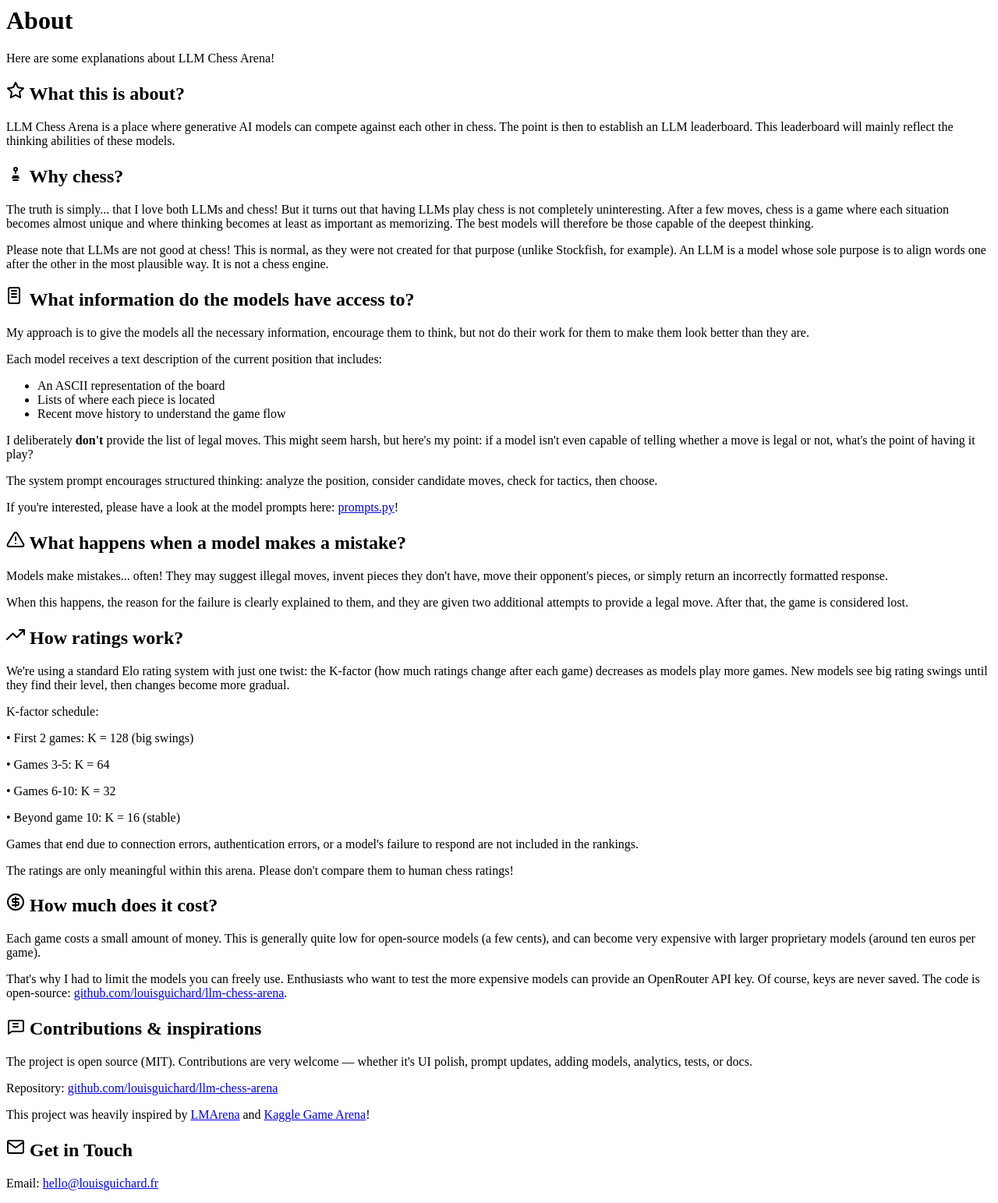
After one commit to louisguichard/llm-chess-arena, a Flask app: template templates/about.html in a window 1280 px wide. The commit adds this page. Shown: the whole page at 78% size. Run offline with Flask 3, Linux system fonts and the light colour scheme; the template is opened without the code that fills it, so the values that code supplies are empty.

Commit message:
feat: add an About page

```diff
--- a/app.py
+++ b/app.py
@@ -41,6 +41,7 @@ def add_static_cache_headers(response):
 @app.route("/")
 @app.route("/battle")
 @app.route("/leaderboard")
+@app.route("/about")
 def index():
     try:
         ratings.load_ratings()
--- /dev/null
+++ b/templates/about.html
@@ -0,0 +1,166 @@
+<div class="max-w-4xl mx-auto px-4 sm:px-6 lg:px-8 py-8">
+  <!-- Header -->
+  <div class="text-center mb-10 mt-6">
+    <h1 class="text-4xl font-bold text-gray-900 dark:text-white mb-4">About</h1>
+    <p class="text-lg text-gray-600 dark:text-gray-400 max-w-2xl mx-auto">
+      Here are some explanations about LLM Chess Arena!
+    </p>
+  </div>
+
+  <!-- Main Content -->
+  <div class="space-y-8">
+
+    <!-- Overview -->
+    <section class="bg-white dark:bg-zinc-900 rounded-xl border border-gray-200 dark:border-zinc-700 p-6 md:p-8">
+      <h2 class="text-2xl font-semibold text-gray-900 dark:text-white mb-4 flex items-center gap-2">
+        <svg class="w-6 h-6 text-green-600" xmlns="http://www.w3.org/2000/svg" width="24" height="24" viewBox="0 0 24 24" fill="none" stroke="currentColor" stroke-width="2" stroke-linecap="round" stroke-linejoin="round"><path d="M12 2l3.09 6.26L22 9.27l-5 4.87 1.18 6.88L12 17.77l-6.18 3.25L7 14.14 2 9.27l6.91-1.01L12 2z"></path></svg>
+        What this is about?
+      </h2>
+      <div class="text-gray-700 dark:text-gray-300 space-y-4">
+        <p>
+          LLM Chess Arena is a place where generative AI models can compete against each other in chess. The point is then to establish an LLM leaderboard. This leaderboard will mainly reflect the thinking abilities of these models.
+        </p>
+      </div>
+    </section>
+
+    <!-- Why chess? -->
+    <section class="bg-white dark:bg-zinc-900 rounded-xl border border-gray-200 dark:border-zinc-700 p-6 md:p-8">
+      <h2 class="text-2xl font-semibold text-gray-900 dark:text-white mb-4 flex items-center gap-2">
+        <svg class="w-6 h-6 text-green-600" xmlns="http://www.w3.org/2000/svg" width="24" height="24" viewBox="0 0 24 24" fill="none" stroke="currentColor" stroke-width="2" stroke-linecap="round" stroke-linejoin="round"><circle cx="12" cy="7" r="2"></circle><path d="M12 9v3"></path><path d="M9 16h6"></path><path d="M8 18h8"></path><path d="M9 21h6"></path></svg>
+        Why chess?
+      </h2>
+      <div class="text-gray-700 dark:text-gray-300 space-y-4">
+        <p>
+          The truth is simply... that I love both LLMs and chess! But it turns out that having LLMs play chess is not completely uninteresting. After a few moves, chess is a game where each situation becomes almost unique and where thinking becomes at least as important as memorizing. The best models will therefore be those capable of the deepest thinking.
+        </p>
+        <p>
+          Please note that LLMs are not good at chess! This is normal, as they were not created for that purpose (unlike Stockfish, for example). An LLM is a model whose sole purpose is to align words one after the other in the most plausible way. It is not a chess engine.
+        </p>
+      </div>
+    </section>
+
+    <!-- What I Send -->
+    <section class="bg-white dark:bg-zinc-900 rounded-xl border border-gray-200 dark:border-zinc-700 p-6 md:p-8">
+      <h2 class="text-2xl font-semibold text-gray-900 dark:text-white mb-4 flex items-center gap-2">
+        <svg class="w-6 h-6 text-green-600" xmlns="http://www.w3.org/2000/svg" width="24" height="24" viewBox="0 0 24 24" fill="none" stroke="currentColor" stroke-width="2" stroke-linecap="round" stroke-linejoin="round"><rect width="14" height="20" x="3" y="1" rx="2" ry="2"></rect><path d="M7 5h6M7 9h6m-6 4h6"></path></svg>
+        What information do the models have access to?
+      </h2>
+      <div class="text-gray-700 dark:text-gray-300 space-y-4">
+        <p>
+          My approach is to give the models all the necessary information, encourage them to think, but not do their work for them to make them look better than they are.
+        </p>
+        <p>
+          Each model receives a text description of the current position that includes:
+        </p>
+        <ul class="list-disc list-inside space-y-2 ml-4">
+          <li>An ASCII representation of the board</li>
+          <li>Lists of where each piece is located</li>
+          <li>Recent move history to understand the game flow</li>
+        </ul>
+        <p>
+          I deliberately <strong>don't</strong> provide the list of legal moves. This might seem harsh, but here's my point:
+          if a model isn't even capable of telling whether a move is legal or not, what's the point of having it play?
+        </p>
+        <p>
+          The system prompt encourages structured thinking: analyze the position, consider candidate moves, check for tactics, then choose.
+        </p>
+        <p>
+          If you're interested, please have a look at the model prompts here: <a class="text-green-700 dark:text-green-300 underline" target="_blank" rel="noopener" href="https://github.com/louisguichard/llm-chess-arena/blob/main/prompts.py#L107">prompts.py</a>!
+        </p>
+      </div>
+    </section>
+
+    <!-- Error Handling -->
+    <section class="bg-white dark:bg-zinc-900 rounded-xl border border-gray-200 dark:border-zinc-700 p-6 md:p-8">
+      <h2 class="text-2xl font-semibold text-gray-900 dark:text-white mb-4 flex items-center gap-2">
+        <svg class="w-6 h-6 text-green-600" xmlns="http://www.w3.org/2000/svg" width="24" height="24" viewBox="0 0 24 24" fill="none" stroke="currentColor" stroke-width="2" stroke-linecap="round" stroke-linejoin="round"><path d="M12 9v4M12 17h0"></path><path d="M10.29 3.86L1.82 18a2 2 0 0 0 1.71 3h16.94a2 2 0 0 0 1.71-3L13.71 3.86a2 2 0 0 0-3.42 0z"></path></svg>
+        What happens when a model makes a mistake?
+      </h2>
+      <div class="text-gray-700 dark:text-gray-300 space-y-4">
+        <p>
+          Models make mistakes... often! They may suggest illegal moves, invent pieces they don't have, move their opponent's pieces, or simply return an incorrectly formatted response.
+        </p>
+        <p>
+          When this happens, the reason for the failure is clearly explained to them, and they are given two additional attempts to provide a legal move. After that, the game is considered lost.
+        </p>
+      </div>
+    </section>
+
+
+    <!-- Ratings -->
+    <section class="bg-white dark:bg-zinc-900 rounded-xl border border-gray-200 dark:border-zinc-700 p-6 md:p-8">
+      <h2 class="text-2xl font-semibold text-gray-900 dark:text-white mb-4 flex items-center gap-2">
+        <svg class="w-6 h-6 text-green-600" xmlns="http://www.w3.org/2000/svg" width="24" height="24" viewBox="0 0 24 24" fill="none" stroke="currentColor" stroke-width="2" stroke-linecap="round" stroke-linejoin="round"><polyline points="23 6 13.5 15.5 8.5 10.5 1 18"></polyline><polyline points="17 6 23 6 23 12"></polyline></svg>
+        How ratings work?
+      </h2>
+      <div class="text-gray-700 dark:text-gray-300 space-y-4">
+        <p>
+          We're using a standard Elo rating system with just one twist: the K-factor (how much ratings change after each game)
+          decreases as models play more games. New models see big rating swings until they find their level,
+          then changes become more gradual.
+        </p>
+        <div class="bg-gray-50 dark:bg-zinc-800/50 rounded-lg p-4 font-mono text-sm">
+          <p>K-factor schedule:</p>
+          <p>• First 2 games: K = 128 (big swings)</p>
+          <p>• Games 3-5: K = 64</p>
+          <p>• Games 6-10: K = 32</p>
+          <p>• Beyond game 10: K = 16 (stable)</p>
+        </div>
+        <p>
+          Games that end due to connection errors, authentication errors, or a model's failure to respond are not included in the rankings.
+        </p>
+        <p>
+          The ratings are only meaningful within this arena. Please don't compare them to human chess ratings!
+        </p>
+      </div>
+    </section>
+
+<!-- API Keys -->
+    <section class="bg-white dark:bg-zinc-900 rounded-xl border border-gray-200 dark:border-zinc-700 p-6 md:p-8">
+      <h2 class="text-2xl font-semibold text-gray-900 dark:text-white mb-4 flex items-center gap-2">
+        <svg class="w-6 h-6 text-green-600" xmlns="http://www.w3.org/2000/svg" width="24" height="24" viewBox="0 0 24 24" fill="none" stroke="currentColor" stroke-width="2" stroke-linecap="round" stroke-linejoin="round"><circle cx="12" cy="12" r="10"/><path d="M16 8h-6a2 2 0 1 0 0 4h4a2 2 0 1 1 0 4H8M12 18V6"/></svg>
+        How much does it cost?
+      </h2>
+      <div class="text-gray-700 dark:text-gray-300 space-y-4">
+        <p>
+          Each game costs a small amount of money. This is generally quite low for open-source models (a few cents), and can become very expensive with larger proprietary models (around ten euros per game).
+        </p>
+        <p>
+          That's why I had to limit the models you can freely use. Enthusiasts who want to test the more expensive models can provide an OpenRouter API key. Of course, keys are never saved. The code is open-source: <a class="text-green-700 dark:text-green-300 underline" target="_blank" rel="noopener" href="https://github.com/louisguichard/llm-chess-arena">github.com/louisguichard/llm-chess-arena</a>.
+        </p>
+      </div>
+    </section>
+
+    <!-- Contributions -->
+    <section class="bg-white dark:bg-zinc-900 rounded-xl border border-gray-200 dark:border-zinc-700 p-6 md:p-8">
+      <h2 class="text-2xl font-semibold text-gray-900 dark:text-white mb-4 flex items-center gap-2">
+        <svg class="w-6 h-6 text-green-600" xmlns="http://www.w3.org/2000/svg" width="24" height="24" viewBox="0 0 24 24" fill="none" stroke="currentColor" stroke-width="2" stroke-linecap="round" stroke-linejoin="round"><path d="M20 6a2 2 0 0 1 2 2v10a2 2 0 0 1-2 2H7l-4 3V8a2 2 0 0 1 2-2z"></path><line x1="9" y1="10" x2="15" y2="10"></line><line x1="9" y1="14" x2="15" y2="14"></line></svg>
+        Contributions & inspirations
+      </h2>
+      <div class="text-gray-700 dark:text-gray-300 space-y-4">
+        <p>
+          The project is open source (MIT). Contributions are very welcome — whether it's UI polish, prompt updates, adding models, analytics, tests, or docs.
+        </p>
+        <p>
+          Repository: <a class="text-green-700 dark:text-green-300 underline" target="_blank" rel="noopener" href="https://github.com/louisguichard/llm-chess-arena">github.com/louisguichard/llm-chess-arena</a>
+        </p>
+        <p>
+          This project was heavily inspired by <a href="https://lmarena.ai/" target="_blank" rel="noopener" class="text-green-600 hover:text-green-700 dark:text-green-400 dark:hover:text-green-300 underline">LMArena</a>
+          and <a href="https://www.kaggle.com/game-arena" target="_blank" rel="noopener" class="text-green-600 hover:text-green-700 dark:text-green-400 dark:hover:text-green-300 underline">Kaggle Game Arena</a>!
+        </p>
+      </div>
+    </section>
+
+    <!-- Contact -->
+    <section class="bg-gradient-to-br from-green-50 to-blue-50 dark:from-green-900/20 dark:to-blue-900/20 rounded-xl border border-green-200 dark:border-green-800/50 p-6 md:p-8">
+      <h2 class="text-2xl font-semibold text-gray-900 dark:text-white mb-6 flex items-center gap-2">
+        <svg class="w-6 h-6 text-green-600" xmlns="http://www.w3.org/2000/svg" width="24" height="24" viewBox="0 0 24 24" fill="none" stroke="currentColor" stroke-width="2" stroke-linecap="round" stroke-linejoin="round"><path d="M4 4h16c1.1 0 2 .9 2 2v12c0 1.1-.9 2-2 2H4c-1.1 0-2-.9-2-2V6c0-1.1.9-2 2-2z"></path><polyline points="22,6 12,13 2,6"></polyline></svg>
+        Get in Touch
+      </h2>
+      <div class="text-gray-700 dark:text-gray-300">
+        <p>
+          Email: <a href="mailto:hello@louisguichard.fr" class="text-green-700 dark:text-green-300 underline">hello@louisguichard.fr</a>
+        </p>
+      </div>
+    </section>
+  </div>
--- a/templates/base.html
+++ b/templates/base.html
@@ -102,6 +102,7 @@
             <nav class="hidden md:flex items-center gap-1 justify-self-center rounded-full bg-white/80 dark:bg-zinc-800/80 border border-gray-200/70 dark:border-zinc-700/60 px-1.5 py-1 shadow-sm">
               <button data-page="battle" class="nav-link px-4 py-2 rounded-full text-sm font-medium transition-colors text-green-600 dark:text-green-400 hover:bg-green-50 dark:hover:bg-green-900/30 hover:text-green-700 dark:hover:text-green-300">Battle</button>
               <button data-page="leaderboard" class="nav-link px-4 py-2 rounded-full text-sm font-medium transition-colors text-gray-600 dark:text-gray-300 hover:bg-green-50 dark:hover:bg-green-900/30 hover:text-green-700 dark:hover:text-green-300">Leaderboard</button>
+              <button data-page="about" class="nav-link px-4 py-2 rounded-full text-sm font-medium transition-colors text-gray-600 dark:text-gray-300 hover:bg-green-50 dark:hover:bg-green-900/30 hover:text-green-700 dark:hover:text-green-300">About</button>
             </nav>
 
             <div class="flex items-center gap-2 justify-self-end">
@@ -132,6 +133,7 @@
       <div class="flex justify-around">
          <button data-page="battle" class="mobile-nav-link flex flex-col items-center gap-1 p-2 rounded-lg w-full text-indigo-500"> <svg class="w-5 h-5" xmlns="http://www.w3.org/2000/svg" width="24" height="24" viewBox="0 0 24 24" fill="none" stroke="currentColor" stroke-width="2" stroke-linecap="round" stroke-linejoin="round"><path d="M12 2l3.09 6.26L22 9.27l-5 4.87 1.18 6.88L12 17.77l-6.18 3.25L7 14.14 2 9.27l6.91-1.01L12 2z"></path></svg> <span class="text-xs font-medium">Battle</span> </button>
          <button data-page="leaderboard" class="mobile-nav-link flex flex-col items-center gap-1 p-2 rounded-lg w-full text-gray-500 dark:text-gray-400"> <svg class="w-5 h-5" xmlns="http://www.w3.org/2000/svg" width="24" height="24" viewBox="0 0 24 24" fill="none" stroke="currentColor" stroke-width="2" stroke-linecap="round" stroke-linejoin="round"><path d="M6 9H4.5a2.5 2.5 0 0 1 0-5H6"></path><path d="M18 9h1.5a2.5 2.5 0 0 0 0-5H18"></path><path d="M4 22h16"></path><path d="M10 14.66V17c0 .55-.47.98-.97 1.21C7.85 18.75 7 20.24 7 22"></path><path d="M14 14.66V17c0 .55.47.98.97 1.21C16.15 18.75 17 20.24 17 22"></path><path d="M18 2H6v7a6 6 0 0 0 12 0V2Z"></path></svg> <span class="text-xs font-medium">Leaderboard</span> </button>
+         <button data-page="about" class="mobile-nav-link flex flex-col items-center gap-1 p-2 rounded-lg w-full text-gray-500 dark:text-gray-400"> <svg class="w-5 h-5" xmlns="http://www.w3.org/2000/svg" width="24" height="24" viewBox="0 0 24 24" fill="none" stroke="currentColor" stroke-width="2" stroke-linecap="round" stroke-linejoin="round"><circle cx="12" cy="12" r="10"></circle><path d="M9.09 9a3 3 0 1 1 5.82 1c0 2-3 2-3 4"></path><line x1="12" y1="17" x2="12" y2="17"></line></svg> <span class="text-xs font-medium">About</span> </button>
       </div>
     </nav>
     {% block scripts %}
@@ -197,7 +199,6 @@
                         <ul class="list-disc pl-5 mt-1 space-y-1 text-xs text-gray-500">
                           <li>Basic models never use your API keys — only expensive models do.</li>
                           <li>Your API keys are stored locally in your browser and are sent to the server only when running an expensive model. They never persist server-side.</li>
-                          <li>GPT-5 can only be used via OpenRouter if you have previously connected your OpenAI account in your OpenRouter settings (Settings → Providers).</li>
                         </ul>
                       </div>
                     </div>
```
Also changed, not shown: templates/index.html (+32 -25 lines).
